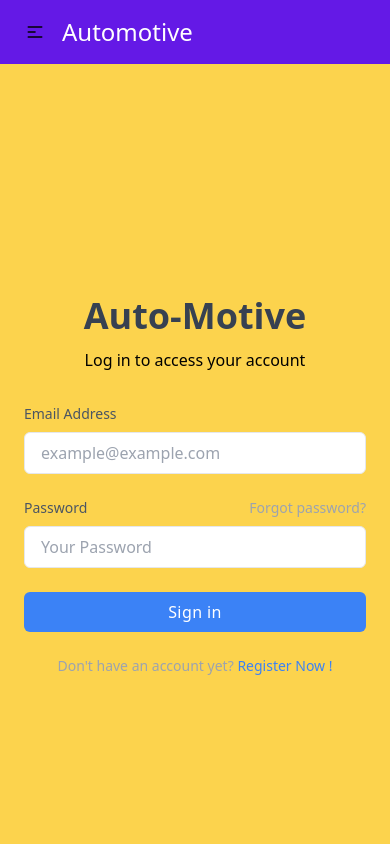
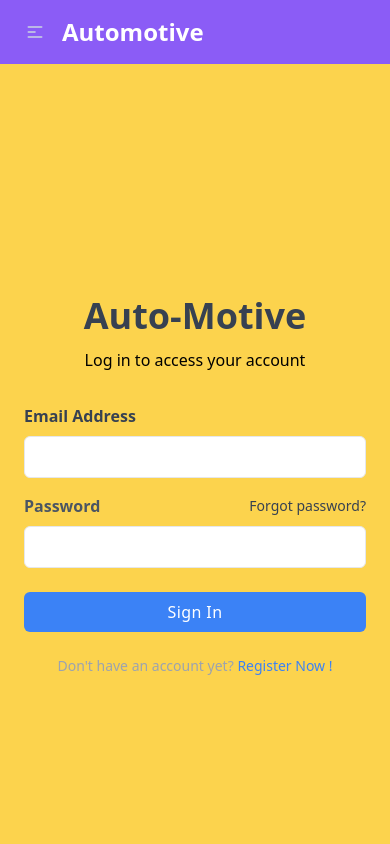
Before and after one commit to HasibAliOpu/Auto-Motive, a React (Create React App) app: page /login in a window 390 px wide. Shown: the top 844 px of the page. Built offline with nearby package versions, Linux system fonts and the light colour scheme; no server answers.

Commit message:
validate login form using react-hook-form

```diff
--- a/src/Login/Login/Login.js
+++ b/src/Login/Login/Login.js
@@ -1,7 +1,25 @@
+import { async } from "@firebase/util";
 import React from "react";
-import { Link } from "react-router-dom";
+import { useSignInWithEmailAndPassword } from "react-firebase-hooks/auth";
+import { useForm } from "react-hook-form";
+import auth from "../../firebase.init";
 
 const Login = () => {
+  const {
+    register,
+    formState: { errors },
+    handleSubmit,
+  } = useForm();
+  const [signInWithEmailAndPassword, user, loading, error] =
+    useSignInWithEmailAndPassword(auth);
+
+  const onSubmit = async (data) => {
+    signInWithEmailAndPassword(data.email, data.password);
+  };
+  const resetPassword = () => {
+    console.log("reset");
+  };
+
   return (
     <div>
       <div className="bg-amber-300">
@@ -37,63 +55,104 @@ const Login = () => {
               </div>
 
               <div className="mt-8">
-                <form>
+                <form onSubmit={handleSubmit(onSubmit)}>
                   <div>
                     <label
                       htmlFor="email"
-                      className="block mb-2 text-sm text-gray-600"
+                      className="block mb-2 font-bold text-gray-700"
                     >
                       Email Address
                     </label>
                     <input
                       type="email"
-                      name="email"
-                      id="email"
-                      placeholder="example@example.com"
                       className="block w-full px-4 py-2 mt-2 text-gray-700 placeholder-gray-400 bg-white border border-gray-200 rounded-md  first-line:focus:border-blue-400  focus:ring-blue-400 focus:outline-none focus:ring focus:ring-opacity-40"
+                      {...register("email", {
+                        required: {
+                          value: true,
+                          message: "Email is Required",
+                        },
+                        pattern: {
+                          value: /[a-z0-9]+@[a-z]+\.[a-z]{2,3}/,
+                          message: "Provide a valid Email",
+                        },
+                      })}
                     />
+                    <label className="label">
+                      {errors.email?.type === "required" && (
+                        <span className="label-text-alt text-red-500">
+                          {errors.email.message}
+                        </span>
+                      )}
+                      {errors.email?.type === "pattern" && (
+                        <span className="label-text-alt text-red-500">
+                          {errors.email.message}
+                        </span>
+                      )}
+                    </label>
                   </div>
 
-                  <div className="mt-6">
+                  <div>
                     <div className="flex justify-between mb-2">
                       <label
                         htmlFor="password"
-                        className="text-sm text-gray-600  "
+                        className="font-bold text-gray-600  "
                       >
                         Password
                       </label>
-                      <Link
-                        to="/"
-                        className="text-sm text-gray-400 focus:text-blue-500 hover:text-blue-500 hover:underline"
+                      <button
+                        onClick={resetPassword}
+                        className="text-sm text-gray-700 hover:text-blue-500 hover:underline"
                       >
                         Forgot password?
-                      </Link>
+                      </button>
                     </div>
 
                     <input
                       type="password"
-                      name="password"
-                      id="password"
-                      placeholder="Your Password"
                       className="block w-full px-4 py-2 mt-2 text-gray-700 placeholder-gray-400 bg-white border border-gray-200 rounded-md  focus:border-blue-400  focus:ring-blue-400 focus:outline-none focus:ring focus:ring-opacity-40"
+                      {...register("password", {
+                        required: {
+                          value: true,
+                          message: "Password is Required",
+                        },
+                        minLength: {
+                          value: 8,
+                          message: "Must be 8 characters or longer",
+                        },
+                      })}
                     />
+
+                    <label className="label">
+                      {errors.password?.type === "required" && (
+                        <span className="label-text-alt text-red-500">
+                          {errors.password.message}
+                        </span>
+                      )}
+                      {errors.password?.type === "minLength" && (
+                        <span className="label-text-alt text-red-500">
+                          {errors.password.message}
+                        </span>
+                      )}
+                    </label>
                   </div>
 
-                  <div className="mt-6">
-                    <button className="w-full px-4 py-2 tracking-wide text-white transition-colors duration-200 transform bg-blue-500 rounded-md hover:bg-blue-400 focus:outline-none focus:bg-blue-400 focus:ring focus:ring-blue-300 focus:ring-opacity-50">
-                      Sign in
-                    </button>
+                  <div className="mt-2">
+                    <input
+                      type="submit"
+                      value="Sign In"
+                      className="w-full px-4 py-2 tracking-wide text-white transition-colors duration-200 transform bg-blue-500 rounded-md hover:bg-blue-400 focus:outline-none focus:bg-blue-400 focus:ring focus:ring-blue-300 focus:ring-opacity-50"
+                    />
                   </div>
                 </form>
 
                 <p className="mt-6 text-sm text-center text-gray-400">
                   Don't have an account yet?{" "}
-                  <Link
+                  <button
                     to="/register"
                     className="text-blue-500 focus:outline-none focus:underline hover:underline"
                   >
                     Register Now !
-                  </Link>
+                  </button>
                 </p>
               </div>
             </div>
--- a/src/Login/Register/Register.js
+++ b/src/Login/Register/Register.js
@@ -38,10 +38,10 @@ const Register = () => {
   }
   return (
     <div className="w-full lg:w-1/2 my-10 mx-auto bg-sky-200 p-5 rounded-lg shadow-2xl">
-      <h3 className="py-4 text-4xl font-serif text-blue-600 text-center">
+      <h3 className="py-4 text-4xl font-serif text-blue-500 text-center">
         Create an Account!
       </h3>
-      <div className="px-8 pt-6 pb-8 mb-4 bg-white rounded shadow-xl">
+      <div className="px-8 pt-6 pb-8 mx-6 mb-4 bg-white rounded shadow-xl">
         <form onSubmit={handleSubmit(onSubmit)}>
           <div>
             <div className="mb-4 md:mr-2 md:mb-0">
--- /dev/null
+++ b/src/Modal/ResetModal.js
@@ -0,0 +1,27 @@
+import React from "react";
+
+const ResetModal = () => {
+  return (
+    <div>
+      <input type="checkbox" id="my-modal-6" class="modal-toggle" />
+      <div class="modal modal-bottom sm:modal-middle">
+        <div class="modal-box">
+          <h3 class="font-bold text-lg">
+            Congratulations random Interner user!
+          </h3>
+          <p class="py-4">
+            You've been selected for a chance to get one year of subscription to
+            use Wikipedia for free!
+          </p>
+          <div class="modal-action">
+            <label for="my-modal-6" class="btn">
+              Yay!
+            </label>
+          </div>
+        </div>
+      </div>
+    </div>
+  );
+};
+
+export default ResetModal;
--- a/src/Shared/Navbar/Navbar.js
+++ b/src/Shared/Navbar/Navbar.js
@@ -9,7 +9,7 @@ const Navbar = () => {
 
   return (
     <>
-      <div className="navbar bg-primary">
+      <div className="navbar bg-violet-500 text-lg  text-slate-300 font-bold">
         <div className="navbar-start">
           <div className="dropdown">
             <label tabIndex="0" className="btn btn-ghost lg:hidden">
@@ -40,7 +40,16 @@ const Navbar = () => {
                 <NavLink to="/blogs">Blogs</NavLink>
               </li>
               <li>
-                <NavLink to="/login">Login</NavLink>
+                {user ? (
+                  <button onClick={() => signOut(auth)} className="text-bold">
+                    LogOut
+                  </button>
+                ) : (
+                  <NavLink to="/Login">Login</NavLink>
+                )}
+              </li>
+              <li>
+                <span>{user ? user?.displayName : ""}</span>
               </li>
             </ul>
           </div>
@@ -59,7 +68,10 @@ const Navbar = () => {
             </li>
             <li>
               {user ? (
-                <button onClick={() => signOut(auth)} className="">
+                <button
+                  onClick={() => signOut(auth)}
+                  className="font-bold  shadow-lg "
+                >
                   LogOut
                 </button>
               ) : (
```
